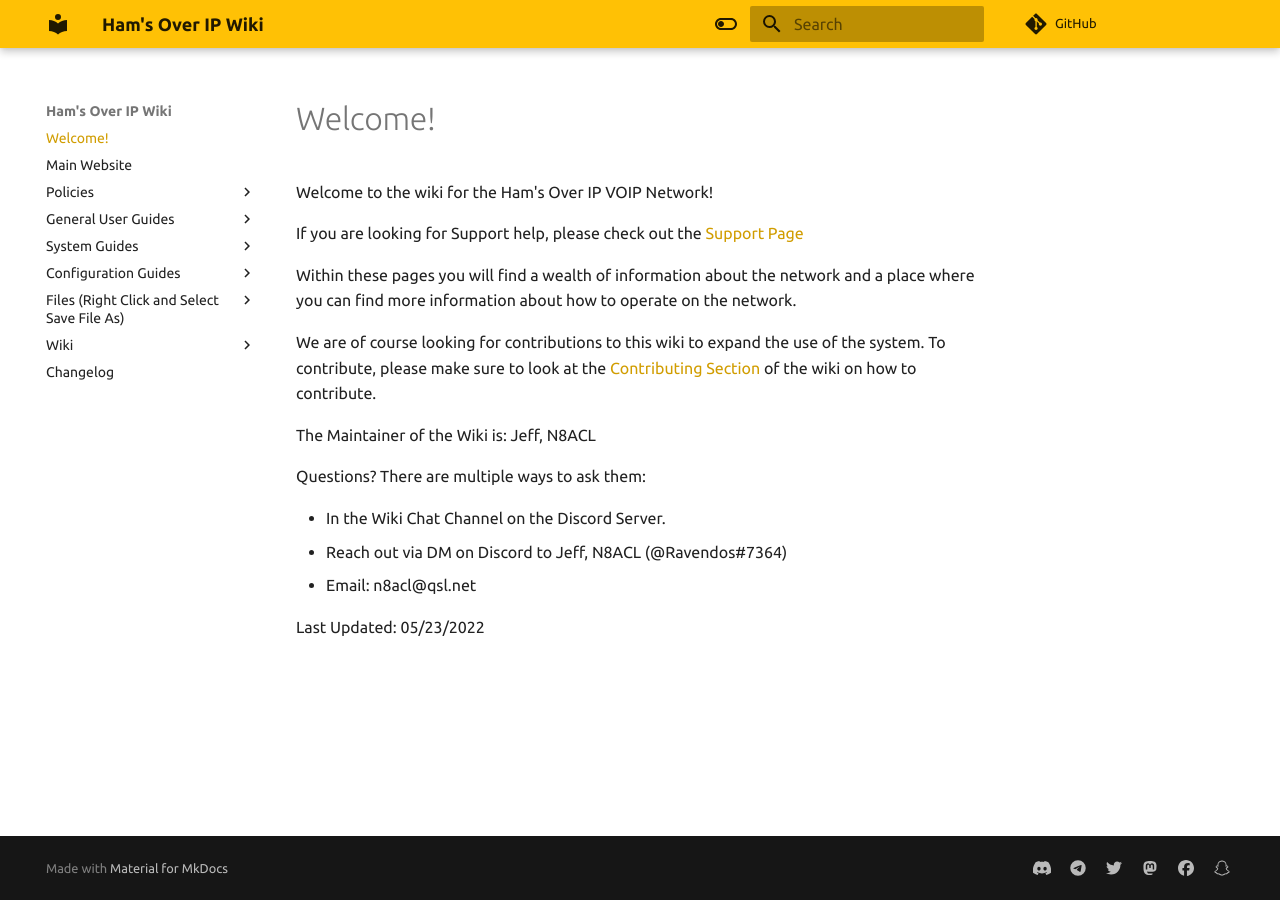
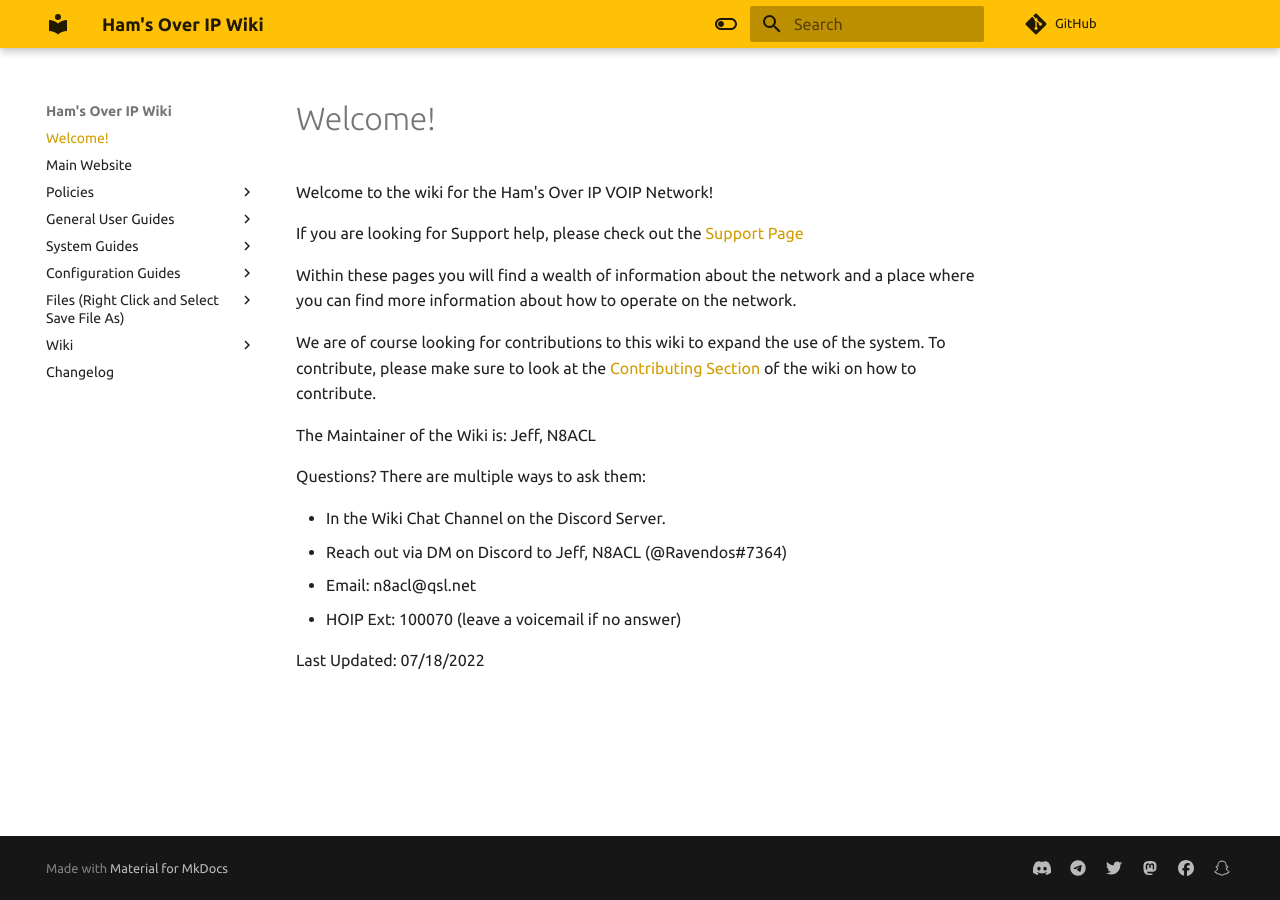
Before and after one commit to hamsoverip/wiki, an MkDocs documentation site: the page built from docs/index.md, in a window 1280 px wide. Built offline with MkDocs 1.6.1 and Material for MkDocs 9.7.7, drawn with Linux system fonts in a browser that asks for light colours; comment, search, counter and statistics services are not loaded.

Commit message:
Update INdex - N8ACL - 07182022

```diff
--- a/docs/index.md
+++ b/docs/index.md
@@ -15,5 +15,6 @@ Questions? There are multiple ways to ask them:
 * In the Wiki Chat Channel on the Discord Server.
 * Reach out via DM on Discord to Jeff, N8ACL (@Ravendos#7364)
 * Email: n8acl@qsl.net
+* HOIP Ext: 100070 (leave a voicemail if no answer)
 
-Last Updated: 05/23/2022
+Last Updated: 07/18/2022
```
